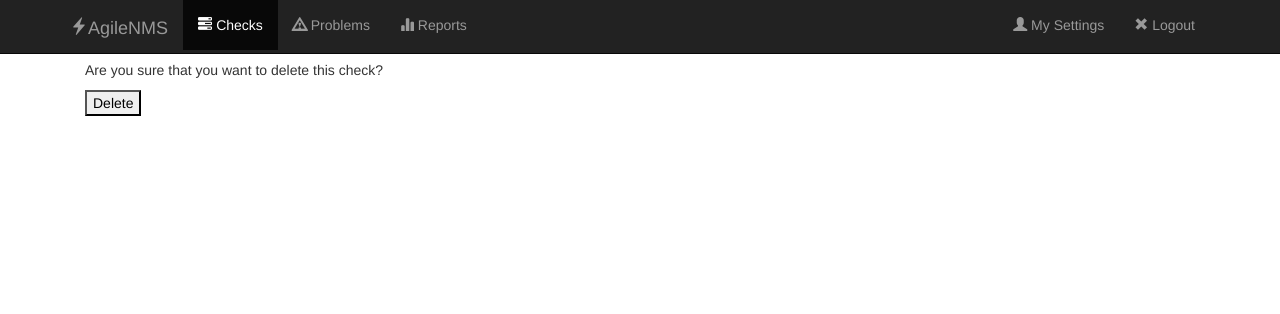
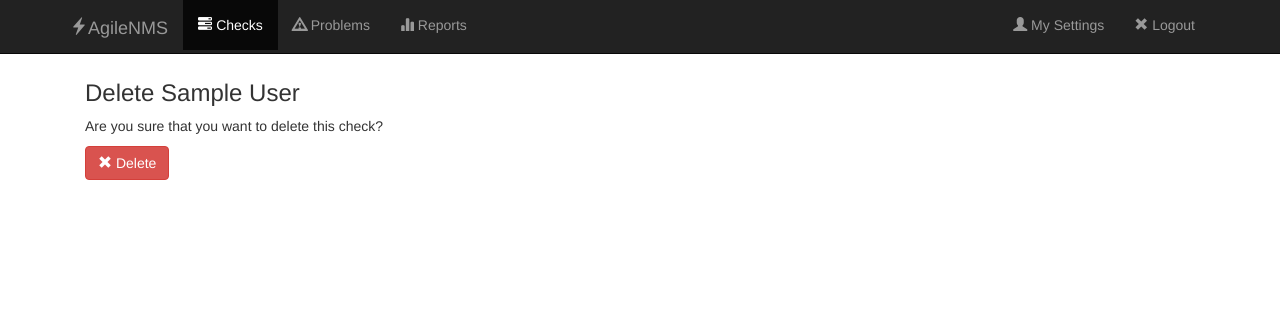
Before and after one commit to animeshinvinci/AgileNMS, a Django app: template monitoring/templates/monitoring/check_confirm_delete.html in a window 1280 px wide. Shown: the top 314 px of the page. Run offline with Django 3.2, Linux system fonts and the light colour scheme; the template is opened without the code that fills it: values that come from a table or form of the project are taken from there, others are empty; tables that the repository leaves empty hold one stand-in row (values such as "Sample post"); parts of the project's set-up code (start-up, migrations or seed data) failed here and were passed over.

Commit message:
Couple more UI improvements

```diff
--- a/monitoring/templates/monitoring/check_confirm_delete.html
+++ b/monitoring/templates/monitoring/check_confirm_delete.html
@@ -3,9 +3,10 @@
 {% block title %}Delete Check{% endblock %}
 
 {% block content %}
+ <h3>Delete {{ check }}</h3>
  <p>Are you sure that you want to delete this check?</p>
  <form action="#" method="post">
  {% csrf_token %}
- <input type="submit" value="Delete">
+ <button type="submit" class="btn btn-danger"><span class="glyphicon glyphicon-remove"></span> Delete</button>
  </form>
 {% endblock %}
--- a/monitoring/templates/monitoring/check_form.html
+++ b/monitoring/templates/monitoring/check_form.html
@@ -4,13 +4,13 @@
 {% block title %}Check Form{% endblock %}
 
 {% block content %}
- <h3>{% if check %}Update {{ check }}{% else %}New Check{% endif %}</h3>
+ <h3>{% if check %}Edit {{ check }}{% else %}New Check{% endif %}</h3>
 
  <div style="max-width: 400px;">
   <form action="#" method="post">
    {% csrf_token %}
    {{ form|bootstrap }}
-   <button class="btn btn-default">Cancel</button> <button type="submit" class="btn btn-primary">Save</button>
+   <button type="submit" class="btn btn-primary"><span class="glyphicon glyphicon-floppy-save"></span> Save</button>
   </form>
  </div>
 {% endblock %}
```
